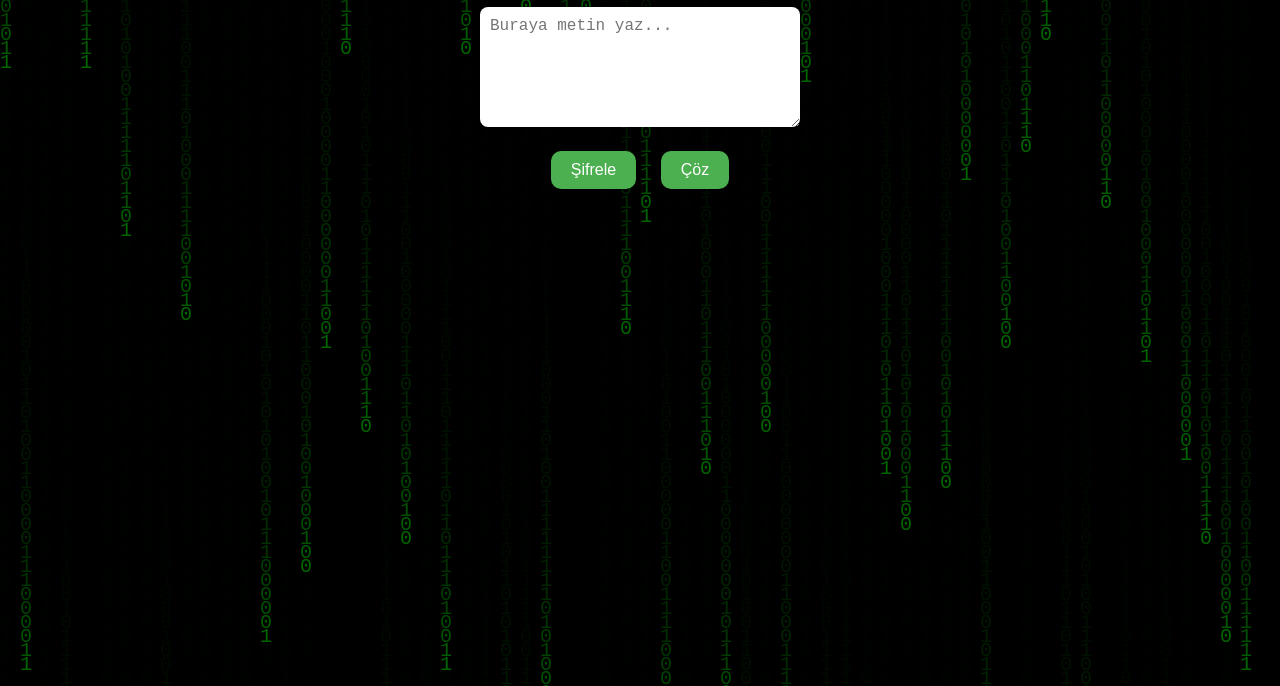
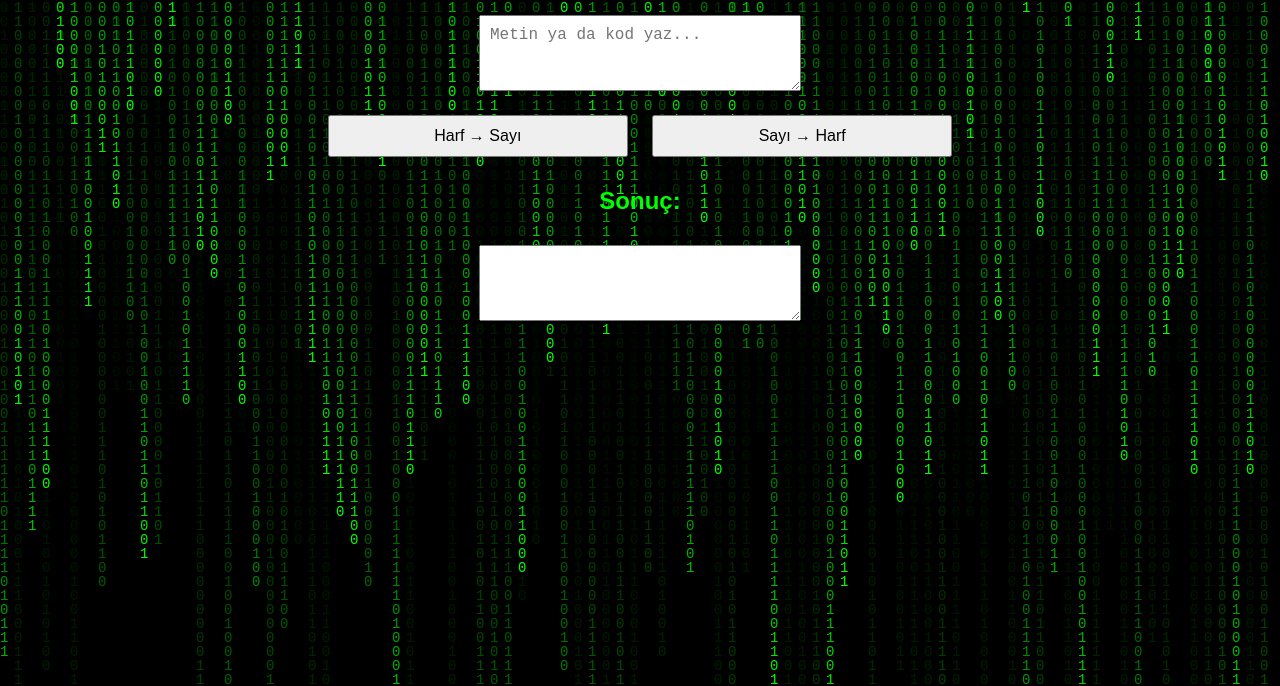
Before and after one commit to Camamaka/Sifreleyici, a plain HTML site: page index.html in a window 1280 px wide. Shown: the part 114-800 px from the top of the page. Drawn offline with Linux system fonts and the light colour scheme.

Commit message:
Update index.html

```diff
--- a/index.html
+++ b/index.html
@@ -1,165 +1,108 @@
 <!DOCTYPE html>
 <html lang="tr">
 <head>
-  <meta charset="UTF-8" />
-  <title>Şifreleyici | Matrix Arkaplan</title>
+  <meta charset="UTF-8">
+  <title>Türkçe Harf-Sayı Şifreleyici</title>
   <style>
-    /* Tam ekran canvas ve sayfa */
-    html, body {
-      margin: 0; padding: 0;
-      height: 100%;
-      overflow: hidden;
-      background: black;
+    body {
       font-family: Arial, sans-serif;
-      color: white;
-      position: relative;
+      background-color: #0d0d0d;
+      color: #00ff00;
+      text-align: center;
+      padding: 30px;
     }
-
-    /* Canvas arka plan */
-    #matrix {
+    input, textarea, button {
+      margin: 10px;
+      padding: 10px;
+      width: 300px;
+      font-size: 16px;
+    }
+    .matrix-bg {
       position: fixed;
       top: 0; left: 0;
-      width: 100%;
-      height: 100%;
-      z-index: 0;
+      width: 100%; height: 100%;
+      background: black;
+      z-index: -1;
+      overflow: hidden;
     }
-
-    /* Sayfa içeriği önde */
-    .content {
-      position: relative;
-      z-index: 1;
-      padding: 40px;
-      text-align: center;
-      background: rgba(0,0,0,0.6);
-      min-height: 100vh;
-    }
-
-    textarea {
-      width: 300px;
-      height: 100px;
-      font-size: 16px;
-      margin-bottom: 10px;
-      border-radius: 8px;
-      border: none;
-      padding: 10px;
-    }
-
-    button {
-      padding: 10px 20px;
-      font-size: 16px;
-      margin: 10px;
-      cursor: pointer;
-      background-color: #4CAF50;
-      color: white;
-      border: none;
-      border-radius: 10px;
-      transition: background-color 0.3s;
-    }
-    button:hover {
-      background-color: #45a049;
-    }
-
-    #sonuc {
-      margin-top: 20px;
-      font-size: 18px;
-      color: #0f0;
-      white-space: pre-wrap;
-      font-family: monospace;
+    canvas {
+      display: block;
     }
   </style>
 </head>
 <body>
+  <h1>🔐 Harf ↔ Sayı Şifreleyici</h1>
+  <textarea id="input" rows="3" placeholder="Metin ya da kod yaz..."></textarea><br>
+  <button onclick="sifrele()">Harf → Sayı</button>
+  <button onclick="coz()">Sayı → Harf</button>
+  <h2>Sonuç:</h2>
+  <textarea id="output" rows="3" readonly></textarea>
 
+  <div class="matrix-bg">
     <canvas id="matrix"></canvas>
-
-<div class="content">
-  <h1>🔐 Harf <--> Sayı Şifreleyici</h1>
-
-  <textarea id="girdi" placeholder="Buraya metin yaz..."></textarea><br>
-  <button onclick="sifrele()">Şifrele</button>
-  <button onclick="coz()">Çöz</button>
-
-  <div id="sonuc"></div>
   </div>
 
   <script>
-  // Matrix efekt kodu
-  const canvas = document.getElementById('matrix');
-  const ctx = canvas.getContext('2d');
+    const alfabe = [
+      'a','b','c','ç','d','e','f','g','ğ',
+      'h','ı','i','j','k','l','m','n','o',
+      'ö','p','r','s','ş','t','u','ü','v',
+      'y','z','q','w','x'
+    ];
 
-  let width = canvas.width = window.innerWidth;
-  let height = canvas.height = window.innerHeight;
-
-  const columns = Math.floor(width / 20);
-  const drops = [];
-
-  for (let i = 0; i < columns; i++) {
-    drops[i] = Math.random() * height;
+    function sifrele() {
+      const metin = document.getElementById("input").value.toLowerCase();
+      const kelimeler = metin.split(" ");
+      const sonuc = kelimeler.map(kelime =>
+        kelime.split("").map(harf => {
+          const index = alfabe.indexOf(harf);
+          return index !== -1 ? index + 1 : "";
+        }).filter(x => x !== "").join(".")
+      ).join(",");
+      document.getElementById("output").value = sonuc;
     }
 
-  function draw() {
-    ctx.fillStyle = 'rgba(0, 0, 0, 0.1)'; // Silik siyah
-    ctx.fillRect(0, 0, width, height);
+    function coz() {
+      const kod = document.getElementById("input").value;
+      const kelimeler = kod.split(",");
+      const sonuc = kelimeler.map(kelimeKod =>
+        kelimeKod.split(".").map(sayi => {
+          const index = parseInt(sayi) - 1;
+          return alfabe[index] || "";
+        }).join("")
+      ).join(" ");
+      document.getElementById("output").value = sonuc;
+    }
 
-    ctx.fillStyle = '#0F0'; // yeşil
-    ctx.font = '20px monospace';
+    // Matrix Animasyonu
+    const canvas = document.getElementById("matrix");
+    const ctx = canvas.getContext("2d");
+    canvas.height = window.innerHeight;
+    canvas.width = window.innerWidth;
 
+    const letters = "01";
+    const fontSize = 14;
+    const columns = canvas.width / fontSize;
+    const drops = Array(Math.floor(columns)).fill(1);
+
+    function drawMatrix() {
+      ctx.fillStyle = "rgba(0, 0, 0, 0.05)";
+      ctx.fillRect(0, 0, canvas.width, canvas.height);
+
+      ctx.fillStyle = "#0f0";
+      ctx.font = fontSize + "px monospace";
       for (let i = 0; i < drops.length; i++) {
-      const text = Math.round(Math.random()); // 0 veya 1
-      ctx.fillText(text, i * 20, drops[i] * 20);
+        const text = letters[Math.floor(Math.random() * letters.length)];
+        ctx.fillText(text, i * fontSize, drops[i] * fontSize);
 
-      drops[i] += 0.7;
-
-      if (drops[i] * 20 > height && Math.random() > 0.975) {
+        if (drops[i] * fontSize > canvas.height || Math.random() > 0.975) {
           drops[i] = 0;
         }
+        drops[i]++;
       }
     }
 
-  setInterval(draw, 40);
-
-  // Şifreleyici kod
-  const alfabe = ['a','b','c','ç','d','e','f','g','ğ','h','ı','i','j','k','l','m','n','o','ö','p','r','s','ş','t','u','ü','v','y','z'];
-
-  function sifrele() {
-    const metin = document.getElementById("girdi").value.toLowerCase();
-    const kelimeler = metin.split(" ");
-    let sonuc = [];
-
-    kelimeler.forEach(kelime => {
-      let sayilar = [];
-      for (let harf of kelime) {
-        const index = alfabe.indexOf(harf);
-        if (index !== -1) {
-          sayilar.push(index + 1);
-        }
-      }
-      sonuc.push(sayilar.join("."));
-    });
-
-    document.getElementById("sonuc").innerText = "Şifreli: " + sonuc.join(",");
-  }
-
-  function coz() {
-    const kod = document.getElementById("girdi").value;
-    const kelimeler = kod.split(",");
-    let sonuc = [];
-
-    kelimeler.forEach(kelime => {
-      let harfler = [];
-      const sayilar = kelime.split(".");
-      sayilar.forEach(sayi => {
-        const index = parseInt(sayi) - 1;
-        if (index >= 0 && index < alfabe.length) {
-          harfler.push(alfabe[index]);
-        }
-      });
-      sonuc.push(harfler.join(""));
-    });
-
-    document.getElementById("sonuc").innerText = "Çözüm: " + sonuc.join(" ");
-  }
+    setInterval(drawMatrix, 50);
   </script>
-
 </body>
 </html>
```
Lines whose indentation alone changed are shown as unchanged.
